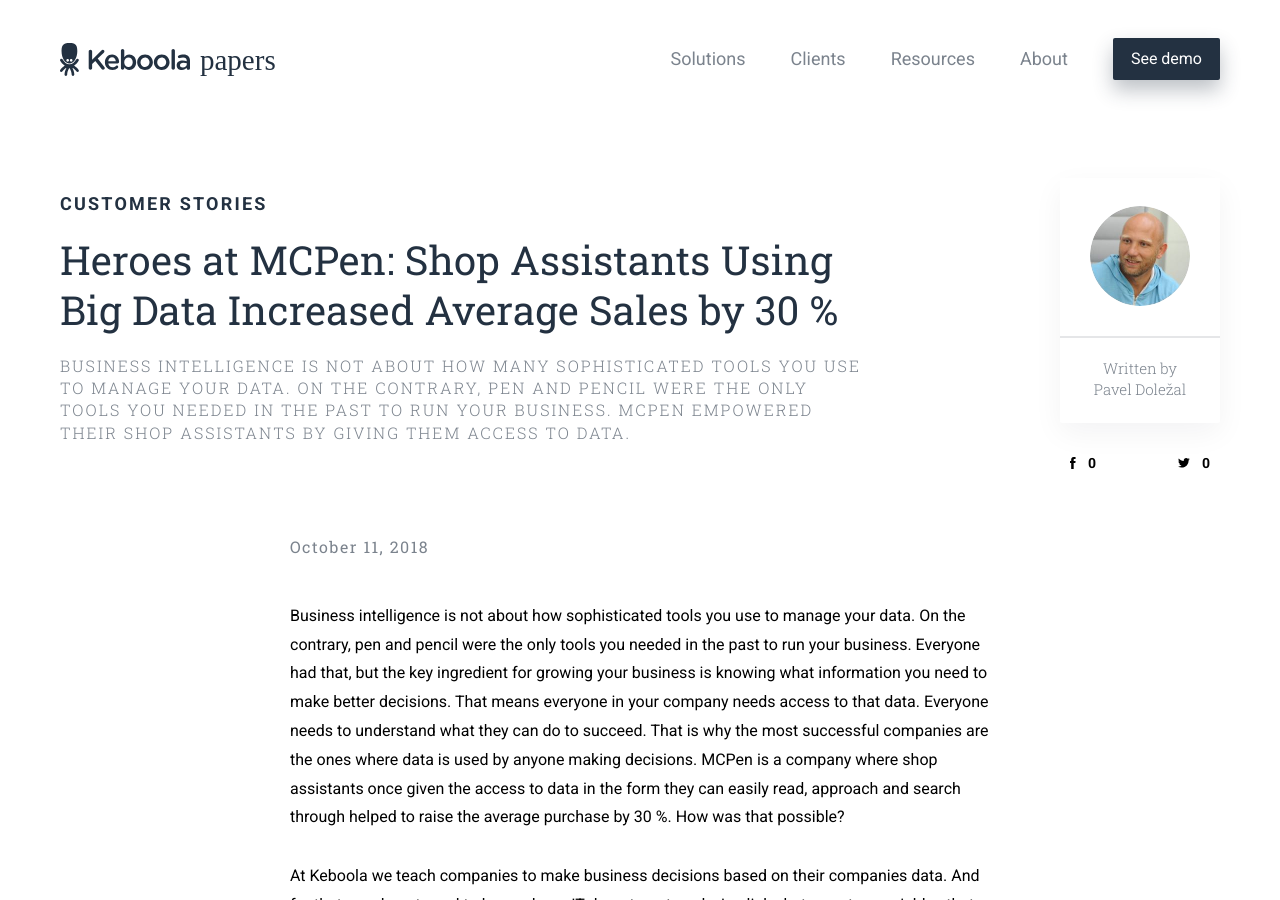
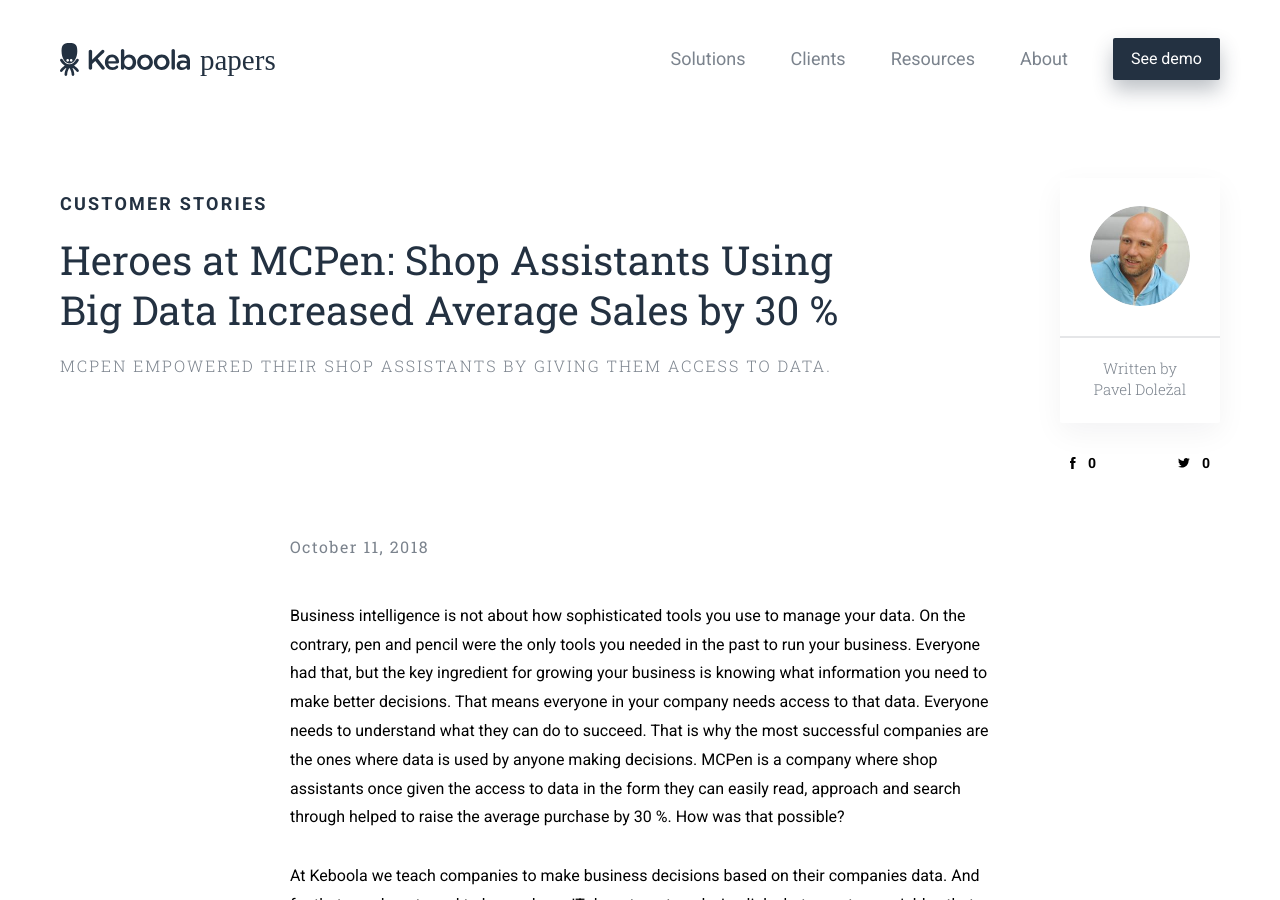
Before and after one commit to keboola/blog, a Jekyll site: the page built from _posts/2018-10-11-mcpen.md, in a window 1280 px wide and 900 px high. Built offline with Jekyll 4.4.1, drawn with Linux system fonts in a browser that asks for light colours; nearby versions of some CDN libraries.

Commit message:
Update from Forestry.io - Updated mcpen.md

```diff
--- a/_posts/2018-10-11-mcpen.md
+++ b/_posts/2018-10-11-mcpen.md
@@ -4,10 +4,7 @@
 layout: post
 categories: customer-stories
 date: 2018-10-11 00:00:00 +0000
-perex: 'Business intelligence is not about how many sophisticated tools you use to
-  manage your data. On the contrary, pen and pencil were the only tools you needed
-  in the past to run your business. McPen empowered their shop assistants by giving
-  them access to data. '
+perex: 'McPen empowered their shop assistants by giving them access to data. '
 user: pavel-dolezal
 coverphoto: ''
 coverphoto_slider: "/uploads/mcpen.jpg"
```
